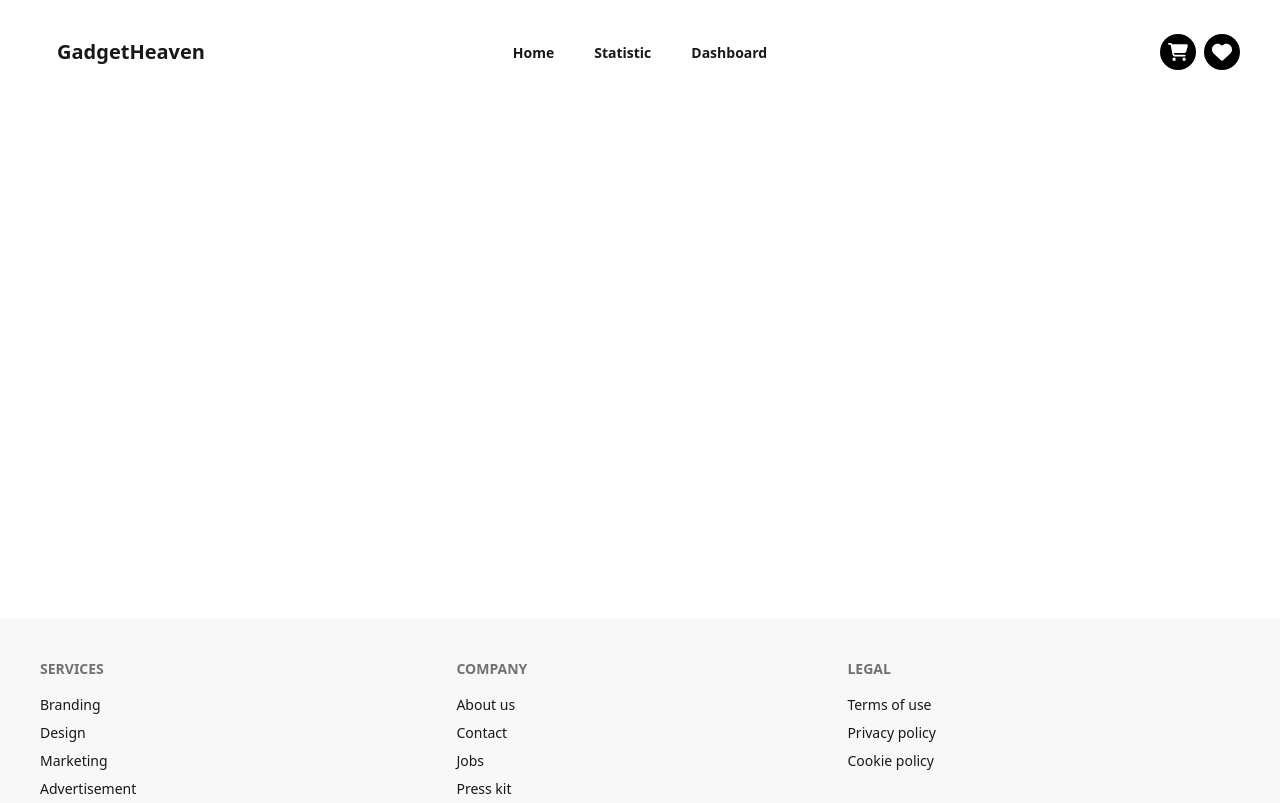
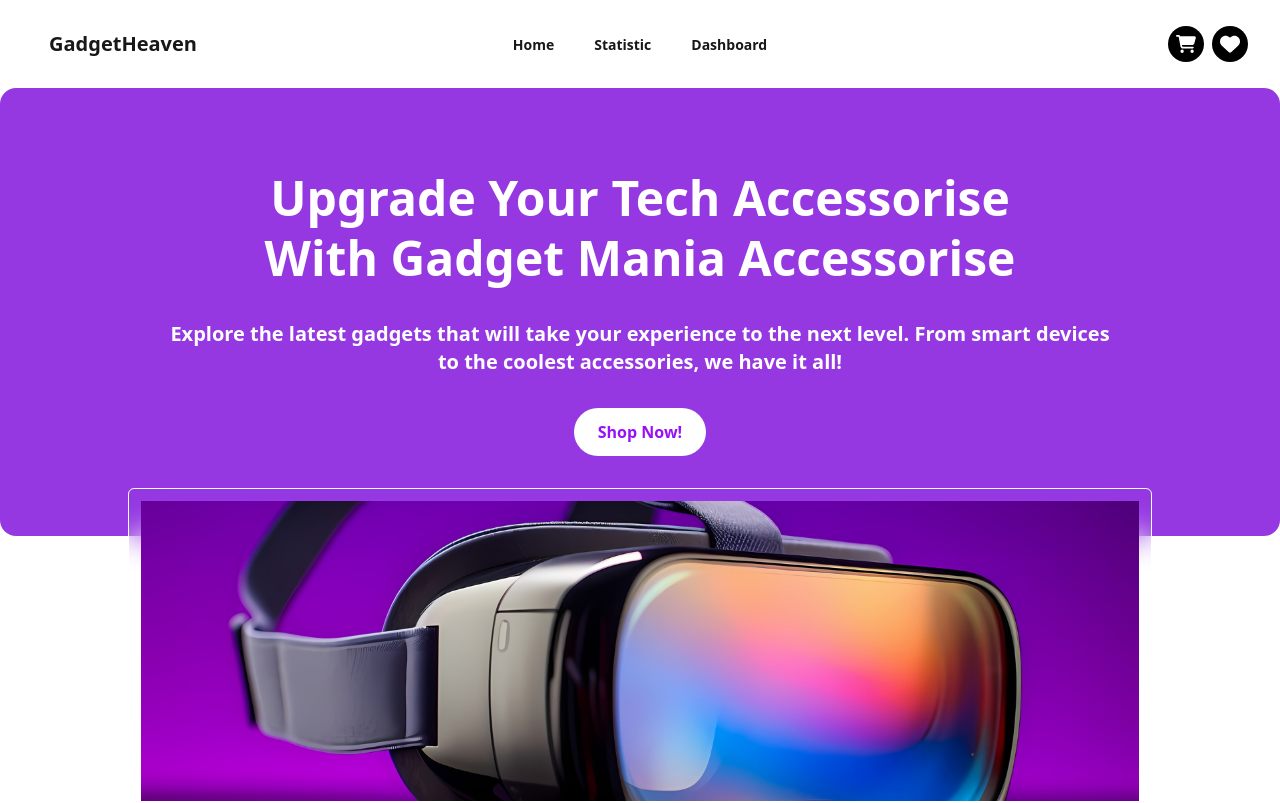
Before and after one commit to Nafiuls/gadgetHeaven, a React (Vite) app: page / in a window 1280 px wide. Shown: the top 803 px of the page. Built offline with nearby package versions, Linux system fonts and the light colour scheme.

Commit message:
home and banner section finished alhamdulillah

```diff
--- a/src/components/Footer.jsx
+++ b/src/components/Footer.jsx
@@ -3,7 +3,7 @@ import React from "react";
 const Footer = () => {
   return (
     <div>
-      <footer className="footer sm:footer-horizontal bg-base-200 text-base-content p-10">
+      <footer className="footer sm:footer-horizontal mt-12 bg-base-200 text-base-content p-10">
         <nav>
           <h6 className="footer-title">Services</h6>
           <a className="link link-hover">Branding</a>
--- a/src/components/Navbar.jsx
+++ b/src/components/Navbar.jsx
@@ -9,7 +9,7 @@ const Navbar = () => {
     { name: "Dashboard", path: "/dashboard" },
   ];
   return (
-    <div className="navbar flex items-center bg-base-100 lg:px-10 lg:py-8">
+    <div className="navbar flex items-center bg-base-100 lg:px-8 lg:py-6">
       <div className="navbar-start">
         <div className="dropdown">
           <div tabIndex={0} role="button" className="btn btn-ghost lg:hidden">
--- a/src/index.css
+++ b/src/index.css
@@ -1,2 +1,10 @@
 @import "tailwindcss";
 @plugin "daisyui";
+.bg-img {
+  background-image: url(./assets/banner.jpg);
+  background-size: cover;
+  background-position: center;
+  height: 300px;
+  width: 100%;
+  margin: auto;
+}
--- a/src/layouts/MainLayout.jsx
+++ b/src/layouts/MainLayout.jsx
@@ -9,7 +9,7 @@ function MainLayout() {
       {/* navbar */}
       <Navbar />
       {/* dynamic section */}
-      <div className="min-h-[calc(100vh-285px)]">
+      <div className="min-h-screen max-w-7xl mx-auto">
         <Outlet />
       </div>
       {/* footer */}
--- a/src/pages/Home.jsx
+++ b/src/pages/Home.jsx
@@ -1,7 +1,31 @@
 import React from "react";
-
+import "../index.css";
 const Home = () => {
-  return <div>this is home</div>;
+  return (
+    <div>
+      <div className="bg-[#9538e2] rounded-2xl py-20 relative">
+        {/* content container */}
+        <div className="text-center px-20 gap-8  text-white  flex flex-col items-center justify-center h-full">
+          <h1 className="max-w-3xl leading-[60px] text-5xl font-bold capitalize">
+            upgrade your tech accessorise with gadget mania accessorise
+          </h1>
+          <p className="font-semibold text-xl ">
+            Explore the latest gadgets that will take your experience to the
+            next level. From smart devices <br /> to the coolest accessories, we
+            have it all!
+          </p>
+          <button className="py-3 px-6 font-semibold cursor-pointer hover:bg-transparent hover:border-[2px] transition-all hover:text-white rounded-full bg-white text-purple-600">
+            Shop Now!
+          </button>
+        </div>
+        {/* image container */}
+        <div className="p-3 absolute left-0 right-0 py-3 backdrop-blur-lg rounded-md top-[400px] border border-white w-[80%] mx-auto">
+          <div className="bg-img"></div>
+        </div>
+      </div>
+      {/* others content */}
+    </div>
+  );
 };
 
 export default Home;
```
Also changed, not shown: src/routes/Routes.jsx (+4 -4 lines).
